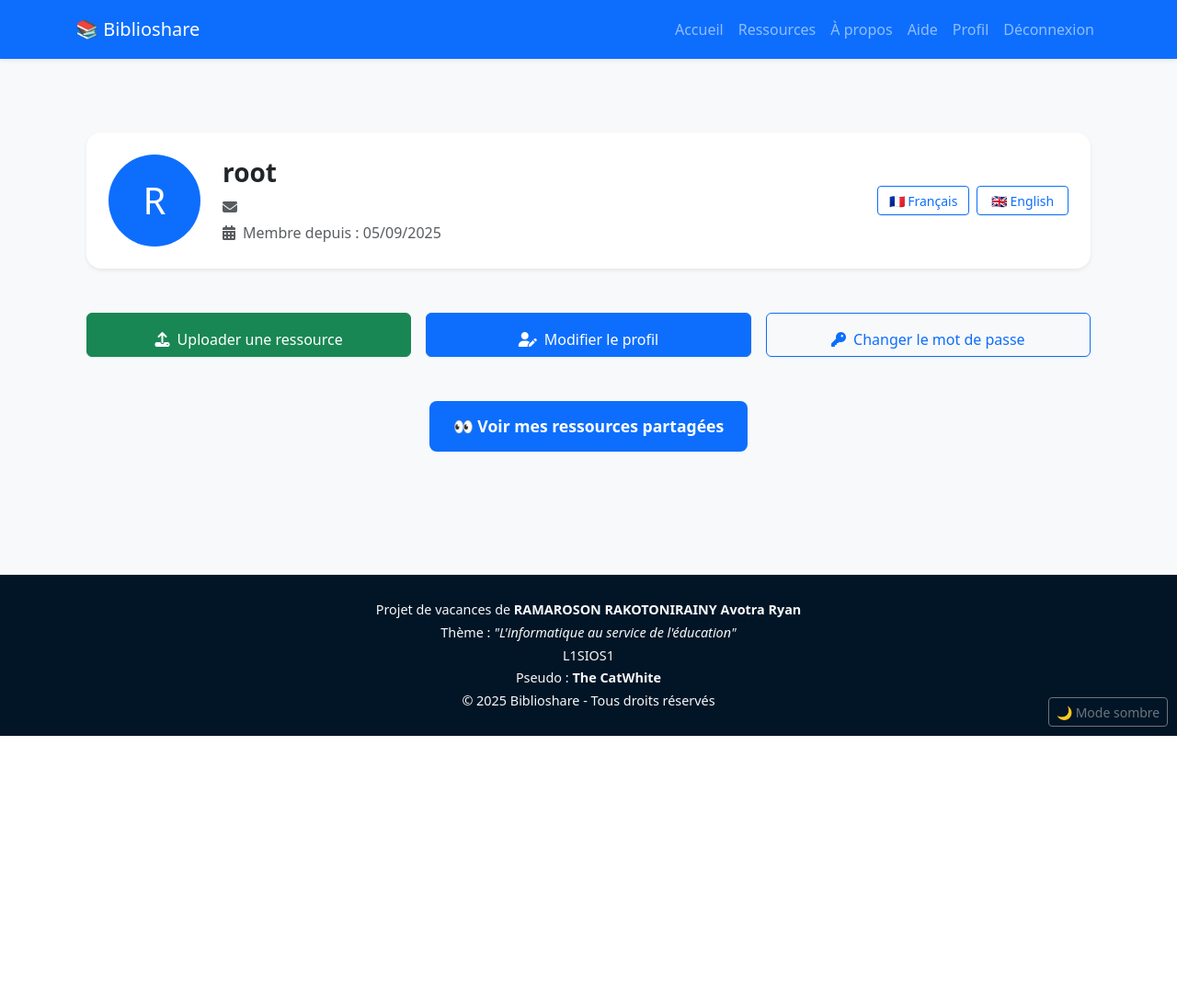
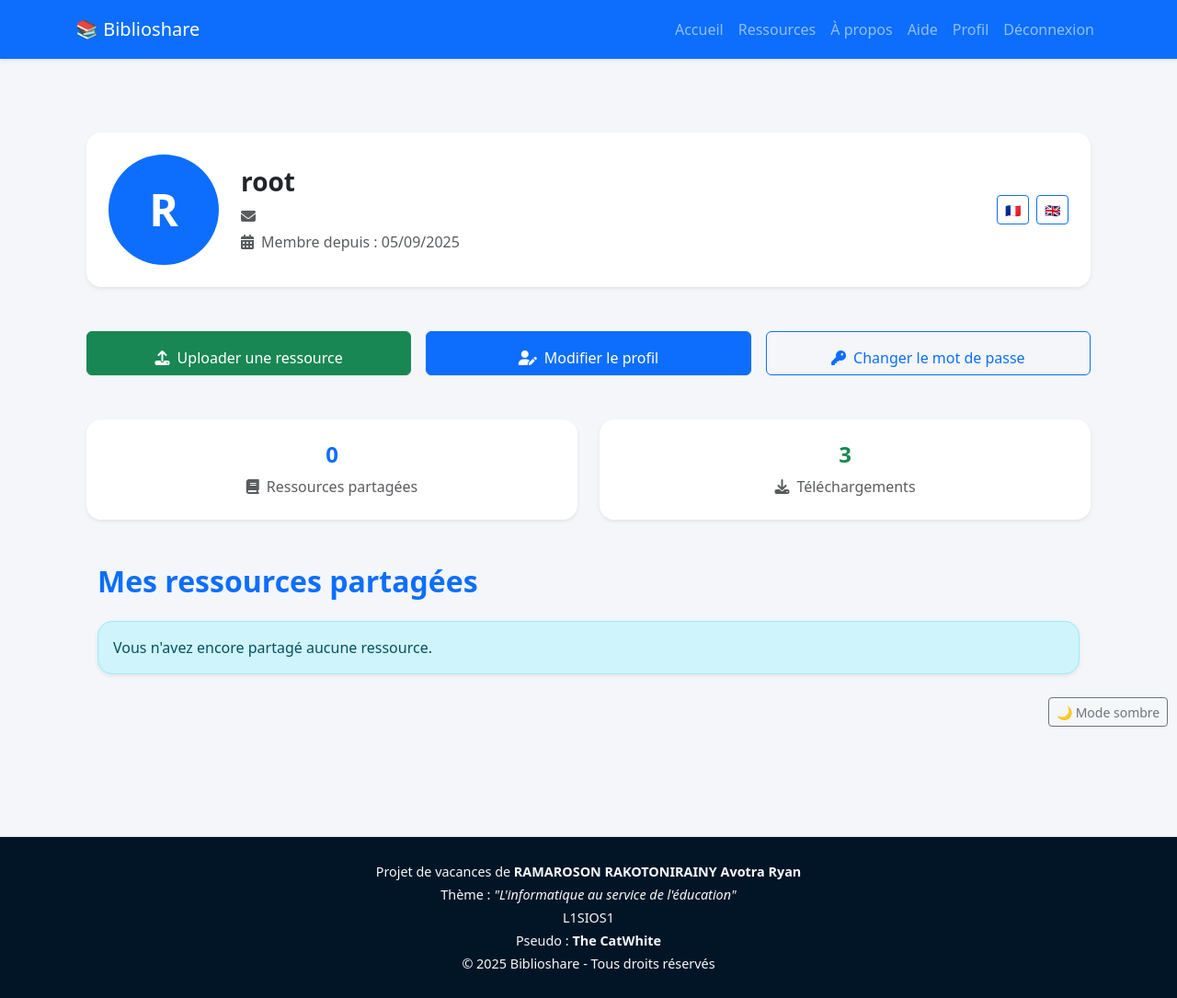
Before and after one commit to TheCatWhite/Biblioshare, a Django app: page /fr/profil/ in a window 1280 px wide. Shown: the whole page at 92% size. Before the commit the page ends 800 px from the top, so only its background shows below. Run offline with Django 5.2, Linux system fonts and the light colour scheme; a user stored in the database is signed in; data comes from the database, SQL or seed files in the repository; both versions use the stored data as it was after the commit; some libraries are stand-ins or nearby versions.

Commit message:
update de profil

```diff
--- a/Biblioshare/settings.py
+++ b/Biblioshare/settings.py
@@ -20,7 +20,7 @@ SECRET_KEY = 'django-insecure-x^k89774^=i(!c(=#yf73vww24s02_hljhyo^mg&&16ftd06vz
 DEBUG = True
 
 
-ALLOWED_HOSTS = ["theCatWhite.pythonanywhere.com"]
+ALLOWED_HOSTS = ['127.0.0.1', 'localhost']
 
 
 # Application definition
--- a/Ressource/urls.py
+++ b/Ressource/urls.py
@@ -7,6 +7,5 @@ urlpatterns = [
     path('telecharger/<int:pk>/', views.telecharger_ressource, name='telecharger_ressource'),
     path('recherche_ressource/', views.recherche_ressource, name='recherche_ressource'),
     path('acceuil/', views.accueil, name='accueil'),
-    path('mes-ressources-partagees/', views.mes_ressources_partagees, name='mes_ressources_partagees'),
     path('supprimer/<int:id>/',views.supprimer_ressource,name="supprimer_ressource"),
 ]
--- a/Utilisateur/views.py
+++ b/Utilisateur/views.py
@@ -9,6 +9,7 @@ from django.shortcuts import render, get_object_or_404
 from django.contrib.auth import get_user_model
 from django.db.models import Q
 from Ressource.models import Ressource
+from Ressource.models import Telechargement
 from django.utils.translation import gettext as _
 
 def inscription(request):
@@ -37,9 +38,18 @@ def connexion(request):
     return render(request, 'auth/connexion.html')
 
 
+
 @login_required
 def profil(request):
-    return render(request, 'user/profil.html')
+    ressources = Ressource.objects.filter(proprietaire=request.user).order_by('-date_ajout')
+    telechargements = Telechargement.objects.filter(proprietaire=request.user).order_by('-date_telechargement')
+
+    context = {
+        'ressources': ressources,
+        'telechargements': telechargements,
+    }
+    return render(request, 'user/profil.html', context)
+
 
 
 @login_required
--- a/templates/user/profil.html
+++ b/templates/user/profil.html
@@ -8,58 +8,52 @@
 
 <style>
 body {
-  background-color: #f8f9fa;
+    background-color: #f4f6f9;
 }
 .avatar {
-  width: 100px;
-  height: 100px;
-  font-size: 2.5rem;
+    width: 120px;
+    height: 120px;
+    font-size: 3rem;
     display: flex;
     align-items: center;
     justify-content: center;
     border-radius: 50%;
     background-color: #0d6efd;
     color: white;
+    font-weight: bold;
 }
-.card {
+.card-profile {
     border-radius: 1rem;
     border: none;
 }
-.card h3 {
-  font-weight: 600;
+.card-profile h3 {
+    font-weight: 700;
 }
-.btn-ressources {
-  display: inline-block;
-  background-color: #0d6efd;
-  color: #fff;
-  border: none;
-  padding: 0.9rem 1.6rem;
-  font-weight: 600;
-  border-radius: 0.5rem;
-  font-size: 1.1rem;
-  text-decoration: none;
+.btn-action {
     transition: all 0.3s ease-in-out;
 }
-.btn-ressources:hover {
-  background-color: #084298;
-  color: #fff;
+.btn-action:hover {
+    transform: translateY(-3px);
+    box-shadow: 0 6px 15px rgba(0,0,0,0.15);
+}
+.list-group-item {
+    border-radius: 1rem;
+    border: none;
+    transition: all 0.3s ease-in-out;
+}
+.list-group-item:hover {
     transform: translateY(-2px);
-  box-shadow: 0 4px 12px rgba(0,0,0,0.1);
+    box-shadow: 0 6px 20px rgba(0,0,0,0.1);
 }
-.language-btn {
-  min-width: 100px;
-}
-.action-btn {
-  transition: all 0.2s ease-in-out;
-}
-.action-btn:hover {
-  transform: translateY(-2px);
-  box-shadow: 0 4px 12px rgba(0,0,0,0.1);
+.badge-type {
+    font-size: 0.85rem;
+    font-weight: 500;
 }
 </style>
 
 <main class="container py-5">
 
+  <!-- Notifications -->
   {% if messages %}
   {% for message in messages %}
     <div class="alert alert-{{ message.tags }} alert-dismissible fade show" role="alert">
@@ -69,32 +63,27 @@ body {
   {% endfor %}
   {% endif %}
 
-  <!-- Card profil -->
-  <div class="card shadow-sm p-4 mb-5">
+  <!-- Carte profil -->
+  <div class="card card-profile shadow-sm p-4 mb-5">
     <div class="d-flex flex-column flex-md-row align-items-center">
-      <!-- Avatar -->
-      <div class="avatar me-4 mb-3 mb-md-0">
-        {{ user.username|first|upper }}
-      </div>
-      <!-- Infos utilisateur -->
+        <div class="avatar me-4 mb-3 mb-md-0">{{ user.username|first|upper }}</div>
         <div class="flex-grow-1">
             <h3>{{ user.username }}</h3>
             <p class="text-muted mb-1"><i class="fas fa-envelope me-2"></i>{{ user.email }}</p>
             <p class="text-muted mb-0"><i class="fas fa-calendar-alt me-2"></i>{% trans "Membre depuis :" %} {{ user.date_joined|date:"d/m/Y" }}</p>
         </div>
-      <!-- Choix de langue -->
-      <div class="d-flex mt-3 mt-md-0 ms-md-3">
-        <form action="{% url 'set_language' %}" method="post" class="me-2">
+        <div class="d-flex mt-3 mt-md-0 ms-md-3 gap-2">
+            <form action="{% url 'set_language' %}" method="post">
                 {% csrf_token %}
                 <input type="hidden" name="language" value="fr">
                 <input type="hidden" name="next" value="{{ request.path }}">
-          <button type="submit" class="btn btn-outline-primary btn-sm language-btn">🇫🇷 Français</button>
+                <button type="submit" class="btn btn-outline-primary btn-sm">🇫🇷</button>
             </form>
             <form action="{% url 'set_language' %}" method="post">
                 {% csrf_token %}
                 <input type="hidden" name="language" value="en">
                 <input type="hidden" name="next" value="{{ request.path }}">
-          <button type="submit" class="btn btn-outline-primary btn-sm language-btn">🇬🇧 English</button>
+                <button type="submit" class="btn btn-outline-primary btn-sm">🇬🇧</button>
             </form>
         </div>
     </div>
@@ -103,27 +92,63 @@ body {
   <!-- Actions principales -->
   <div class="row g-3 mb-5 text-center">
     <div class="col-md-4">
-      <a href="{% url 'ressource:upload_ressource' %}" class="btn btn-success w-100 py-3 action-btn">
+        <a href="{% url 'ressource:upload_ressource' %}" class="btn btn-success w-100 py-3 btn-action">
             <i class="fas fa-upload me-2"></i>{% trans "Uploader une ressource" %}
         </a>
     </div>
     <div class="col-md-4">
-      <a href="{% url 'utilisateur:modifier_profil' %}" class="btn btn-primary w-100 py-3 action-btn">
+        <a href="{% url 'utilisateur:modifier_profil' %}" class="btn btn-primary w-100 py-3 btn-action">
             <i class="fas fa-user-edit me-2"></i>{% trans "Modifier le profil" %}
         </a>
     </div>
     <div class="col-md-4">
-      <a href="{% url 'utilisateur:modifier_mot_de_passe' %}" class="btn btn-outline-primary w-100 py-3 action-btn">
+        <a href="{% url 'utilisateur:modifier_mot_de_passe' %}" class="btn btn-outline-primary w-100 py-3 btn-action">
             <i class="fas fa-key me-2"></i>{% trans "Changer le mot de passe" %}
         </a>
     </div>
   </div>
 
-  <!-- Voir ressources partagées -->
-  <div class="text-center">
-    <a href="{% url 'ressource:mes_ressources_partagees' %}" class="btn-ressources">
-      👀 {% trans "Voir mes ressources partagées" %}
-    </a>
+  <!-- Statistiques -->
+  <div class="row g-4 mb-5 text-center">
+    <div class="col-md-6">
+        <div class="card shadow-sm p-4 border-0 rounded-4">
+            <h4 class="fw-bold text-primary">{{ ressources|length }}</h4>
+            <p class="text-muted mb-0"><i class="fas fa-book me-2"></i>{% trans "Ressources partagées" %}</p>
+        </div>
+    </div>
+    <div class="col-md-6">
+        <div class="card shadow-sm p-4 border-0 rounded-4">
+            <h4 class="fw-bold text-success">{{ telechargements|length }}</h4>
+            <p class="text-muted mb-0"><i class="fas fa-download me-2"></i>{% trans "Téléchargements" %}</p>
+        </div>
+    </div>
+  </div>
+
+  <!-- Mes ressources partagées -->
+  <div class="container my-5">
+      <h2 class="mb-4 text-primary fw-bold">{% trans "Mes ressources partagées" %}</h2>
+
+      {% if ressources %}
+      <div class="list-group">
+          {% for r in ressources %}
+          <div class="list-group-item d-flex justify-content-between align-items-center shadow-sm mb-3 p-3 hover-shadow">
+              <div>
+                  <h5 class="mb-1 fw-semibold">{{ r.titre }}</h5>
+                  <small class="text-muted"><i class="fas fa-calendar-alt me-2"></i>{{ r.date_ajout|date:"d/m/Y H:i" }}</small>
+              </div>
+              <div class="d-flex align-items-center gap-2">
+                  <span class="badge bg-info text-dark badge-type">{{ r.type }}</span>
+                  <a href="{{ r.fichier.url }}" class="btn btn-sm btn-success rounded-pill"><i class="fas fa-download me-1"></i>{% trans "Télécharger" %}</a>
+                  <a href="{% url 'ressource:supprimer_ressource' r.id %}" class="btn btn-sm btn-danger rounded-pill"><i class="fas fa-trash me-1"></i>{% trans "Supprimer" %}</a>
+              </div>
+          </div>
+          {% endfor %}
+      </div>
+      {% else %}
+      <div class="alert alert-info shadow-sm rounded-4" role="alert">
+          {% trans "Vous n'avez encore partagé aucune ressource." %}
+      </div>
+      {% endif %}
   </div>
 
 </main>
```
Also changed, not shown: Biblioshare/wsgi.py (+8 -2 lines), Ressource/views.py (+0 -12 lines), templates/user/mes_ressources_partagees.html (deleted, +0 -68 lines), db.sqlite3, media/ressources/488946527_2071686633341527_1685145195802861341_n.jpg (added), 2 other files. Lines whose indentation alone changed are shown as unchanged.
